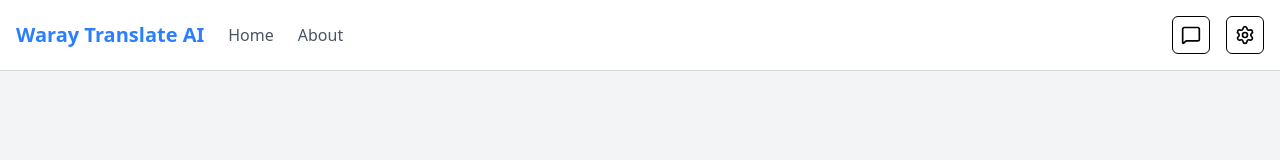
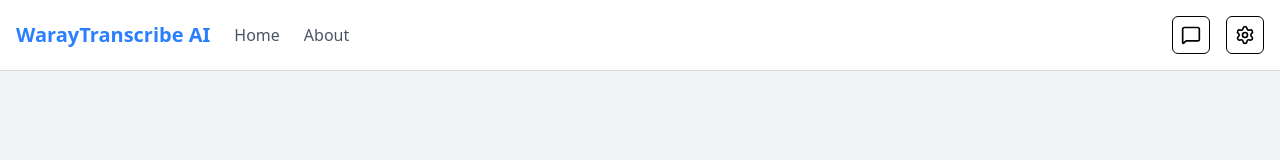
Before and after one commit to uNique-02/Waray-Translate-AI, a React (Vite) app in the folder frontend/: page /new in a window 1280 px wide. Shown: the top 160 px of the page. Built offline with nearby package versions, Linux system fonts and the light colour scheme.

Commit message:
Updated UI for landing page

```diff
--- a/frontend/src/pages/ChatPage.jsx
+++ b/frontend/src/pages/ChatPage.jsx
@@ -8,7 +8,7 @@ export default function WarayTranscribeApp({ enableChat = true }) {
       <header className="flex items-center justify-between p-4 border-b border-gray-300 bg-white">
         <div className="flex items-center space-x-6">
           <span className="text-blue-500 font-bold text-xl">
-            Waray Translate AI
+            WarayTranscribe AI
           </span>
           <nav className="flex space-x-6 text-gray-600">
             <a href="/" className="hover:text-black">
```
